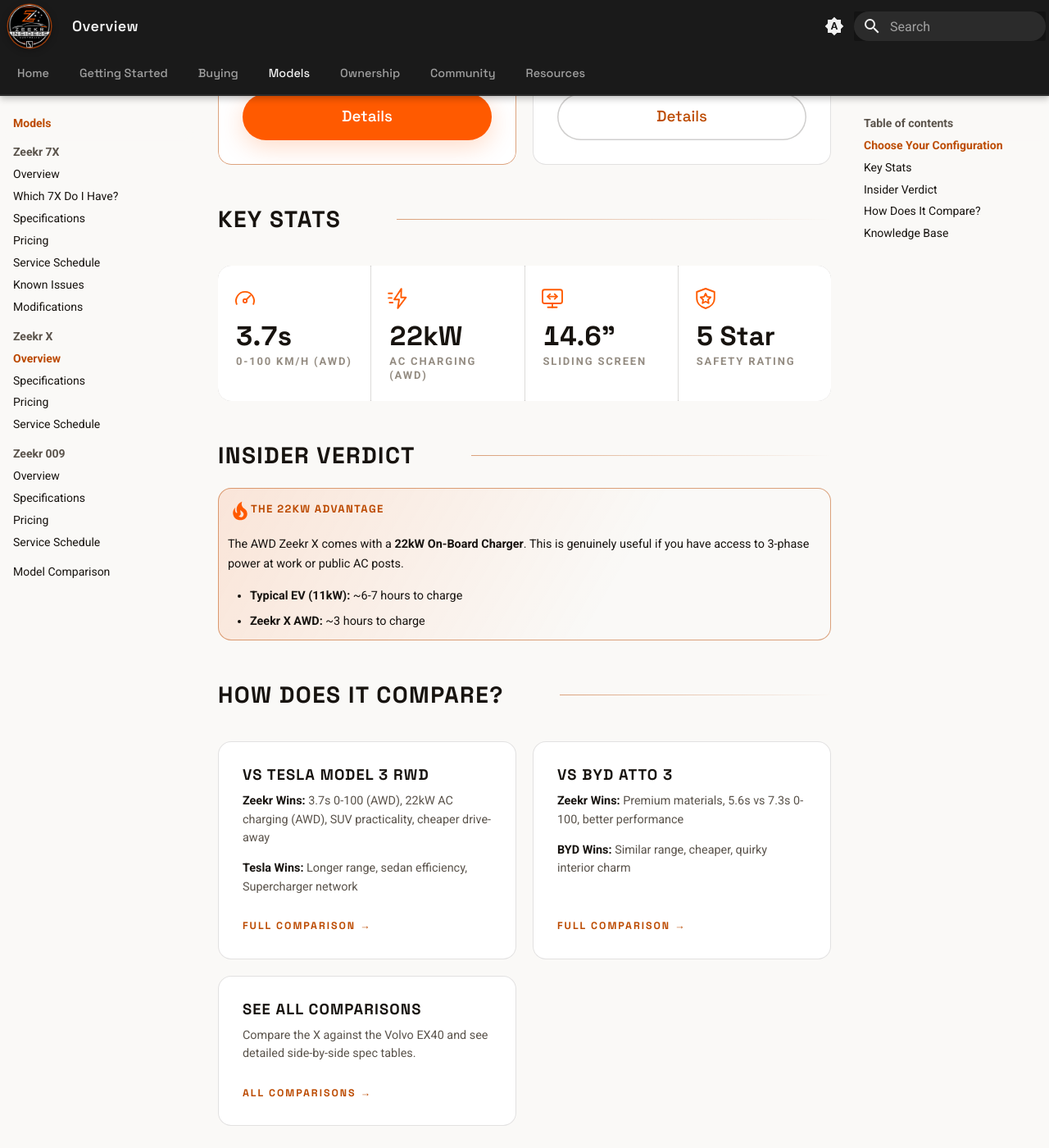
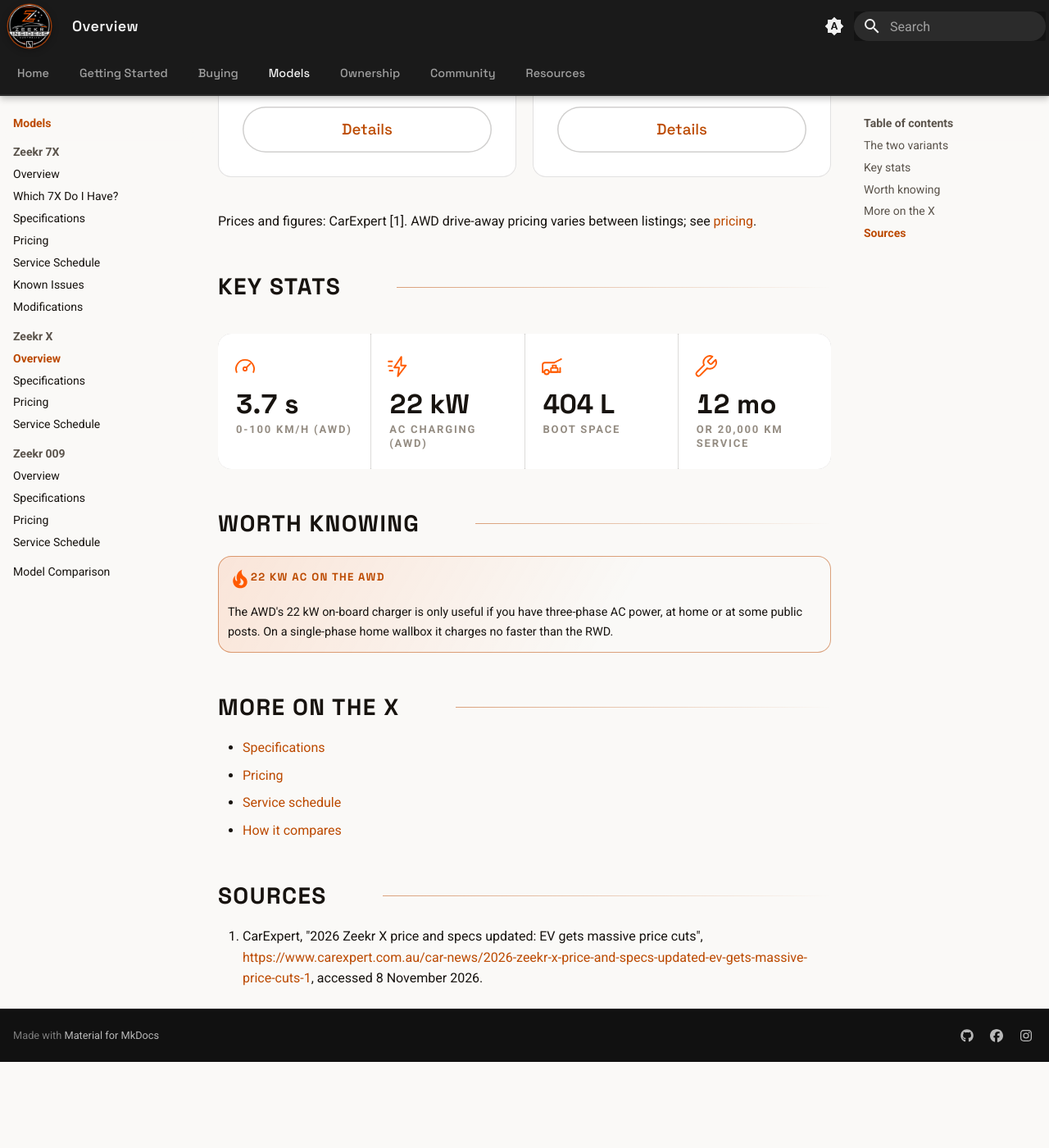
Before and after one commit to zeekr-insiders/wiki, an MkDocs documentation site: the page built from content/models/x/overview.md, in a window 1280 px wide and 1400 px high, scrolled down 1191 px. Shown: the whole window at 82% size. Built offline with MkDocs 1.6.1 and Material for MkDocs 9.7.7, drawn with Linux system fonts in a browser that asks for light colours; after the commit the page ends 2486 px from its top, so only the background shows below that; some of the changed text lies outside the part shown.

Commit message:
correct the X figures against the MY26 sources

```diff
--- a/content/models/x/overview.md
+++ b/content/models/x/overview.md
@@ -1,7 +1,11 @@
+---
+last_checked: 2026-11-08
+---
+
 <div class="hero-container hero-bg-x">
     <div class="hero-content">
         <h1 class="hero-title">Zeekr X</h1>
-        <div class="hero-subtitle">The compact luxury SUV - relaunched for 2026 with more power and sharper drive-away pricing.</div>
+        <div class="hero-subtitle">Zeekr's compact SUV, updated for 2026 with more power and drive-away pricing.</div>
         <div class="hero-actions">
             <a href="../2025/pricing/" class="btn btn-primary">View Pricing</a>
             <a href="../2025/specifications/" class="btn btn-secondary">Full Specs</a>
@@ -9,106 +13,85 @@
     </div>
 </div>
 
-## Choose Your Configuration
+*Last checked: 8 November 2026. Figures are for the MY26 X.*
+
+## The two variants
 
 <div class="card-grid">
-    <div class="z-card featured">
-        <span class="badge">Best Value</span>
+    <div class="z-card">
         <h3>RWD</h3>
         <div class="price">$48,900 <sub>drive-away</sub></div>
         <ul class="feature-list">
-            <li><i>✓</i> <strong>~405km</strong> WLTP Range</li>
-            <li><i>✓</i> <strong>5.6s</strong> 0-100 km/h</li>
-            <li><i>✓</i> <strong>250kW</strong> Single Motor</li>
-            <li><i>✓</i> 14.6" Sliding Centre Screen</li>
-            <li class="muted">AWD Grip</li>
-            <li class="muted">22kW AC Charging</li>
+            <li><i>✓</i> <strong>405 km</strong> WLTP range</li>
+            <li><i>✓</i> <strong>5.6 s</strong> 0-100 km/h</li>
+            <li><i>✓</i> <strong>250 kW</strong> single motor</li>
+            <li><i>✓</i> 61 kWh LFP battery</li>
+            <li class="muted">11 kW AC charging</li>
         </ul>
-        <a href="../2025/specifications/" class="btn btn-primary">Details</a>
+        <a href="../2025/specifications/" class="btn btn-secondary">Details</a>
     </div>
 
     <div class="z-card">
         <h3>AWD</h3>
         <div class="price">$57,900 <sub>drive-away</sub></div>
         <ul class="feature-list">
-            <li><i>✓</i> <strong>~415km</strong> WLTP Range</li>
-            <li><i>✓</i> <strong>3.7s</strong> 0-100 km/h (365kW)</li>
-            <li><i>✓</i> <strong>22kW</strong> AC Charging</li>
-            <li><i>✓</i> Massage Seats Standard</li>
-            <li><i>✓</i> Yamaha Sound Standard</li>
-            <li><i>✓</i> AWD Traction</li>
+            <li><i>✓</i> <strong>415 km</strong> WLTP range</li>
+            <li><i>✓</i> <strong>3.7 s</strong> 0-100 km/h</li>
+            <li><i>✓</i> <strong>365 kW</strong> dual motor</li>
+            <li><i>✓</i> 66 kWh NMC battery</li>
+            <li><i>✓</i> <strong>22 kW</strong> AC charging</li>
         </ul>
         <a href="../2025/specifications/" class="btn btn-secondary">Details</a>
     </div>
 </div>
 
-## Key Stats
+Prices and figures: CarExpert [1]. AWD drive-away pricing varies between listings; see [pricing](2025/pricing.md).
+
+## Key stats
 
 <div class="stat-grid">
     <div class="stat-card">
         <div class="stat-icon"><img src="../../../assets/icons/icon-acceleration.svg" class="zi-icon zi-icon--xl" alt=""></div>
         <div class="stat-content">
-            <span class="stat-value">3.7s</span>
+            <span class="stat-value">3.7 s</span>
             <span class="stat-label">0-100 km/h (AWD)</span>
         </div>
     </div>
     <div class="stat-card">
         <div class="stat-icon"><img src="../../../assets/icons/icon-charging-speed.svg" class="zi-icon zi-icon--xl" alt=""></div>
         <div class="stat-content">
-            <span class="stat-value">22kW</span>
-            <span class="stat-label">AC Charging (AWD)</span>
+            <span class="stat-value">22 kW</span>
+            <span class="stat-label">AC charging (AWD)</span>
         </div>
     </div>
     <div class="stat-card">
-        <div class="stat-icon"><img src="../../../assets/icons/icon-screen.svg" class="zi-icon zi-icon--xl" alt=""></div>
+        <div class="stat-icon"><img src="../../../assets/icons/icon-bootspace.svg" class="zi-icon zi-icon--xl" alt=""></div>
         <div class="stat-content">
-            <span class="stat-value">14.6"</span>
-            <span class="stat-label">Sliding Screen</span>
+            <span class="stat-value">404 L</span>
+            <span class="stat-label">Boot space</span>
         </div>
     </div>
     <div class="stat-card">
-        <div class="stat-icon"><img src="../../../assets/icons/icon-safety.svg" class="zi-icon zi-icon--xl" alt=""></div>
+        <div class="stat-icon"><img src="../../../assets/icons/icon-service.svg" class="zi-icon zi-icon--xl" alt=""></div>
         <div class="stat-content">
-            <span class="stat-value">5 Star</span>
-            <span class="stat-label">Safety Rating</span>
+            <span class="stat-value">12 mo</span>
+            <span class="stat-label">or 20,000 km service</span>
         </div>
     </div>
 </div>
 
-## Insider Verdict
+## Worth knowing
 
-!!! tip "The 22kW Advantage"
-    The AWD Zeekr X comes with a **22kW On-Board Charger**. This is genuinely useful if you have access to 3-phase power at work or public AC posts.
+!!! tip "22 kW AC on the AWD"
+    The AWD's 22 kW on-board charger is only useful if you have three-phase AC power, at home or at some public posts. On a single-phase home wallbox it charges no faster than the RWD.
 
-    - **Typical EV (11kW):** ~6-7 hours to charge
-    - **Zeekr X AWD:** ~3 hours to charge
+## More on the X
 
-## How Does It Compare?
+- [Specifications](2025/specifications.md)
+- [Pricing](2025/pricing.md)
+- [Service schedule](2025/service-schedule.md)
+- [How it compares](../../comparisons/model-comparison-table.md)
 
-<div class="card-grid">
-    <div class="z-card">
-        <h3>vs Tesla Model 3 RWD</h3>
-        <p><strong>Zeekr Wins:</strong> 3.7s 0-100 (AWD), 22kW AC charging (AWD), SUV practicality, cheaper drive-away</p>
-        <p><strong>Tesla Wins:</strong> Longer range, sedan efficiency, Supercharger network</p>
-        <a href="../../../comparisons/zeekr-vs-competitors/#compact-shootout-zeekr-x-vs-the-field" class="go">Full Comparison</a>
-    </div>
+## Sources
 
-    <div class="z-card">
-        <h3>vs BYD Atto 3</h3>
-        <p><strong>Zeekr Wins:</strong> Premium materials, 5.6s vs 7.3s 0-100, better performance</p>
-        <p><strong>BYD Wins:</strong> Similar range, cheaper, quirky interior charm</p>
-        <a href="../../../comparisons/zeekr-vs-competitors/#zeekr-x-vs-byd-atto-3" class="go">Full Comparison</a>
-    </div>
-
-    <div class="z-card">
-        <h3>See All Comparisons</h3>
-        <p>Compare the X against the Volvo EX40 and see detailed side-by-side spec tables.</p>
-        <a href="../../../comparisons/model-comparison-table/" class="go">All Comparisons</a>
-    </div>
-</div>
-
-## Knowledge Base
-
-- [Detailed Specifications](2025/specifications.md)
-- [Pricing History](2025/pricing.md)
-- [Service Schedule](2025/service-schedule.md)
+1. CarExpert, "2026 Zeekr X price and specs updated: EV gets massive price cuts", <https://www.carexpert.com.au/car-news/2026-zeekr-x-price-and-specs-updated-ev-gets-massive-price-cuts-1>, accessed 8 November 2026.
```
Also changed, not shown: content/models/x/2025/pricing.md (+22 -24 lines), content/models/x/2025/specifications.md (+36 -51 lines).
